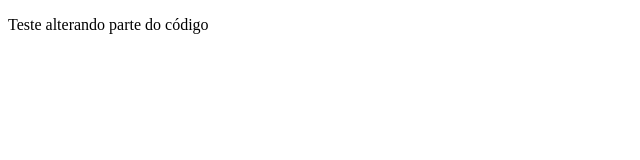
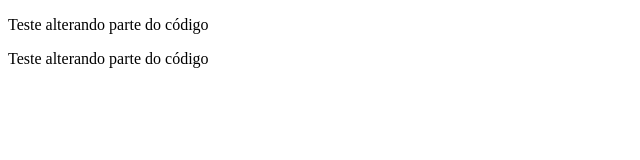
Before and after one commit to PedroHRoseno/curso-alura-git, a plain HTML site: page index.html in a window 1280 px wide. Shown: the whole page, without its empty margins (0-640 px from the left). Drawn offline with Linux system fonts and the light colour scheme.

Commit message:
Alterando parte do codigo

```diff
--- a/index.html
+++ b/index.html
@@ -5,5 +5,6 @@
   </head>
   <body>
     <p>Teste alterando parte do código </p>
+    <p>Teste alterando parte do código </p>
   </body>
 </html>
```
